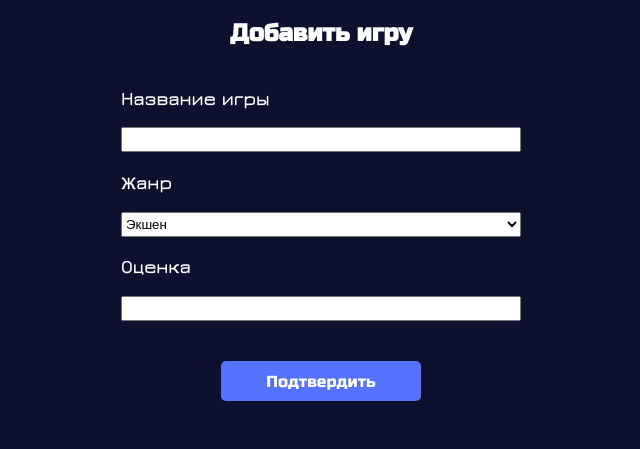
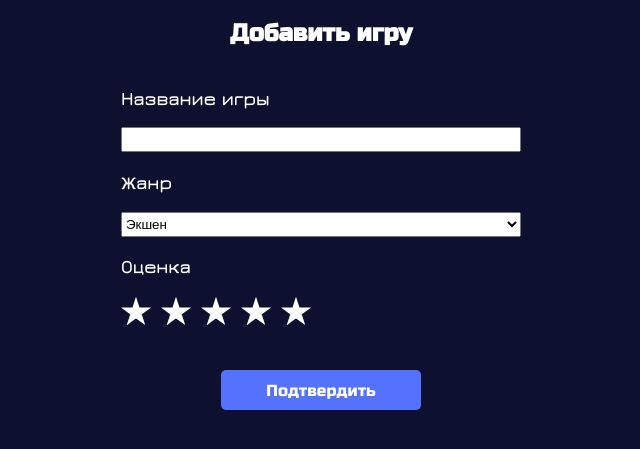
Before and after one commit to MeiirimZh/game_tracker, a PHP site: page /game.php in a window 1280 px wide. Shown: the part 117-566 px from the top of the page, without its empty margins (319-959 px from the left). Run offline with PHP 8.4, Linux system fonts and the light colour scheme.

Commit message:
new rating input system

```diff
--- a/blocks/card.html
+++ b/blocks/card.html
@@ -1,6 +1,6 @@
 <div class="card">
     <div class="card-icon">
-        <img class="card-icon__img" src="" alt="">
+        <img class="card-icon__img">
         <div class="card-icon__marker"></div>
     </div>
     <div class="card-text">
--- a/css/form.css
+++ b/css/form.css
@@ -48,7 +48,7 @@ input:not([type="submit"]) {
     font-family: 'Jura';
 }
 
-input[name="repeat_password"], input[name="rating"] {
+input[name="repeat_password"] {
     margin-bottom: 40px;
 }
 
@@ -76,6 +76,20 @@ select {
     height: 25px;
 }
 
+.form-stars {
+    display: flex;
+    gap: 10px;
+    margin-bottom: 40px;
+}
+
+input[type="radio"] {
+    display: none;
+}
+
+label {
+    cursor: pointer;
+}
+
 .sigin-in-form__submit {
     margin-bottom: 40px;
 }
--- a/game.php
+++ b/game.php
@@ -32,11 +32,33 @@
                 <option value="9">Головоломки</option>
             </select>
             <h3>Оценка</h3>
-            <input type="text" name="rating">
+            <div class="form-stars">
+                <label>
+                    <input type="radio" name="rating" value="1" onclick="updateStars(0)">
+                    <img class="form-stars__icon" src="icons/star.svg" alt="">
+                </label>
+                <label>
+                    <input type="radio" name="rating" value="2" onclick="updateStars(1)">
+                    <img class="form-stars__icon" src="icons/star.svg" alt="">
+                </label>
+                <label>
+                    <input type="radio" name="rating" value="3" onclick="updateStars(2)">
+                    <img class="form-stars__icon" src="icons/star.svg" alt="">
+                </label>
+                <label>
+                    <input type="radio" name="rating" value="4" onclick="updateStars(3)">
+                    <img class="form-stars__icon" src="icons/star.svg" alt="">
+                </label>
+                <label>
+                    <input type="radio" name="rating" value="5" onclick="updateStars(4)">
+                    <img class="form-stars__icon" src="icons/star.svg" alt="">
+                </label>
+            </div>
             <input type="submit" value="Подтвердить">
         </form>
     </main>
 
+    <script src="js/form.js"></script>
     <script src="js/redirect.js"></script>
 </body>
 </html>
--- a/js/form.js
+++ b/js/form.js
@@ -31,3 +31,17 @@ function changeForm() {
         currentForm = "sign-up";
     }
 }
+
+function updateStars(star_index) {
+    const stars = document.querySelectorAll(".form-stars__icon");
+
+    stars.forEach(element => {
+        element.src = "icons/star.svg";
+    })
+
+    stars.forEach((element, index) => {
+        if (index <= star_index) {
+            element.src = "icons/yellow_star.svg";
+        }
+    })
+}
--- a/php/add_game.php
+++ b/php/add_game.php
@@ -1,7 +1,7 @@
 <?php
     $game_name = $_POST['gamename'];
     $genre_id = intval($_POST['genre']);
-    $rating = floatval(trim($_POST['rating']));
+    $rating = intval($_POST['rating']);
 
     $username = $_COOKIE['user'];
 
```
Also changed, not shown: icons/yellow_star.svg (added).
